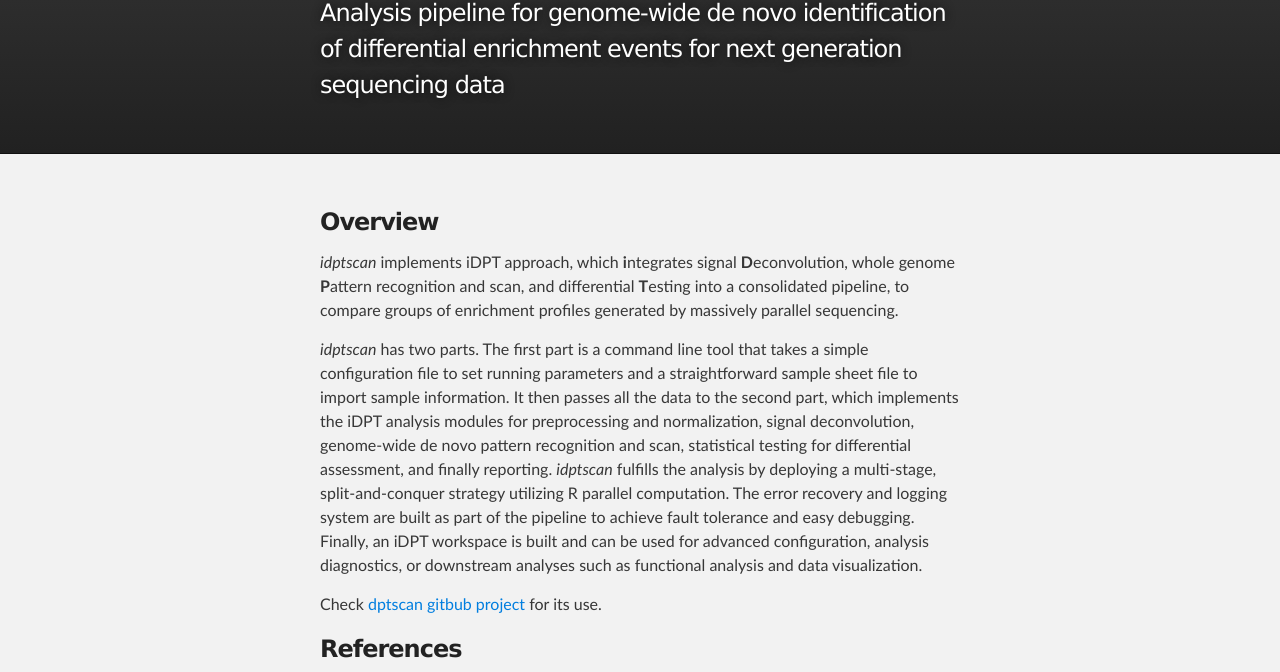
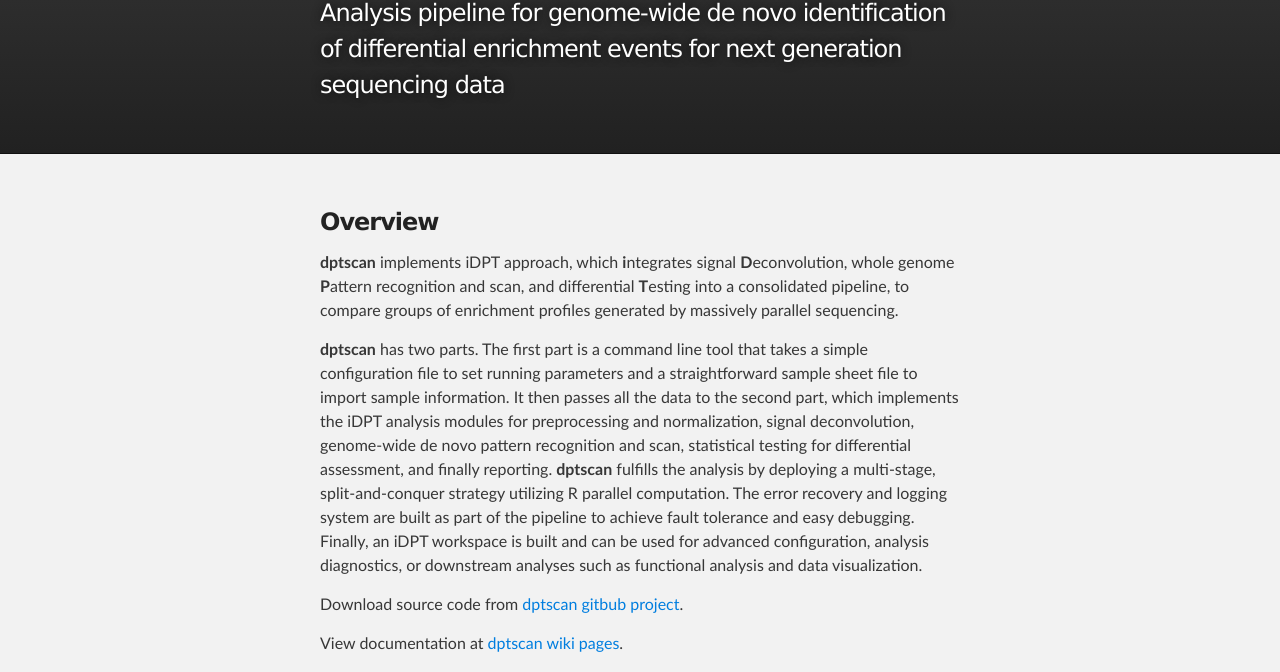
Before and after one commit to yaomin/dptscan, a plain HTML site: page index.html in a window 1280 px wide. Shown: the part 128-800 px from the top of the page. Drawn offline with Linux system fonts and the light colour scheme.

Commit message:
Minor updates

```diff
--- a/index.html
+++ b/index.html
@@ -28,11 +28,13 @@
       <section id="main_content" class="inner">
         <h3>Overview</h3>
 
-<p><em>idptscan</em> implements iDPT approach, which <strong>i</strong>ntegrates signal <strong>D</strong>econvolution, whole genome <strong>P</strong>attern recognition and scan, and differential <strong>T</strong>esting into a consolidated pipeline, to compare groups of enrichment profiles generated by massively parallel sequencing.</p>
+<p><strong>dptscan</strong> implements iDPT approach, which <strong>i</strong>ntegrates signal <strong>D</strong>econvolution, whole genome <strong>P</strong>attern recognition and scan, and differential <strong>T</strong>esting into a consolidated pipeline, to compare groups of enrichment profiles generated by massively parallel sequencing.</p>
 
-<p><em>idptscan</em> has two parts. The first part is a command line tool that takes a simple configuration file to set running parameters and a straightforward sample sheet file to import sample information. It then passes all the data to the second part, which implements the iDPT analysis modules for preprocessing and normalization, signal deconvolution, genome-wide de novo pattern recognition and scan, statistical testing for differential assessment, and finally reporting. <em>idptscan</em> fulfills the analysis by deploying a multi-stage, split-and-conquer strategy utilizing R parallel computation. The error recovery and logging system are built as part of the pipeline to achieve fault tolerance and easy debugging. Finally, an iDPT workspace is built and can be used for advanced configuration, analysis diagnostics, or downstream analyses such as functional analysis and data visualization.</p>
+<p><strong>dptscan</strong> has two parts. The first part is a command line tool that takes a simple configuration file to set running parameters and a straightforward sample sheet file to import sample information. It then passes all the data to the second part, which implements the iDPT analysis modules for preprocessing and normalization, signal deconvolution, genome-wide de novo pattern recognition and scan, statistical testing for differential assessment, and finally reporting. <strong>dptscan</strong> fulfills the analysis by deploying a multi-stage, split-and-conquer strategy utilizing R parallel computation. The error recovery and logging system are built as part of the pipeline to achieve fault tolerance and easy debugging. Finally, an iDPT workspace is built and can be used for advanced configuration, analysis diagnostics, or downstream analyses such as functional analysis and data visualization.</p>
 
-<p>Check <a href="https://github.com/iDPT/dptscan">dptscan gitbub project</a> for its use.</p>
+<p>Download source code from <a href="https://github.com/iDPT/dptscan">dptscan gitbub project</a>.</p>
+<p>View documentation at <a href="https://github.com/iDPT/dptscan/wiki">dptscan wiki pages</a>.</p>
+
 
 <h3>References</h3>
 
```
